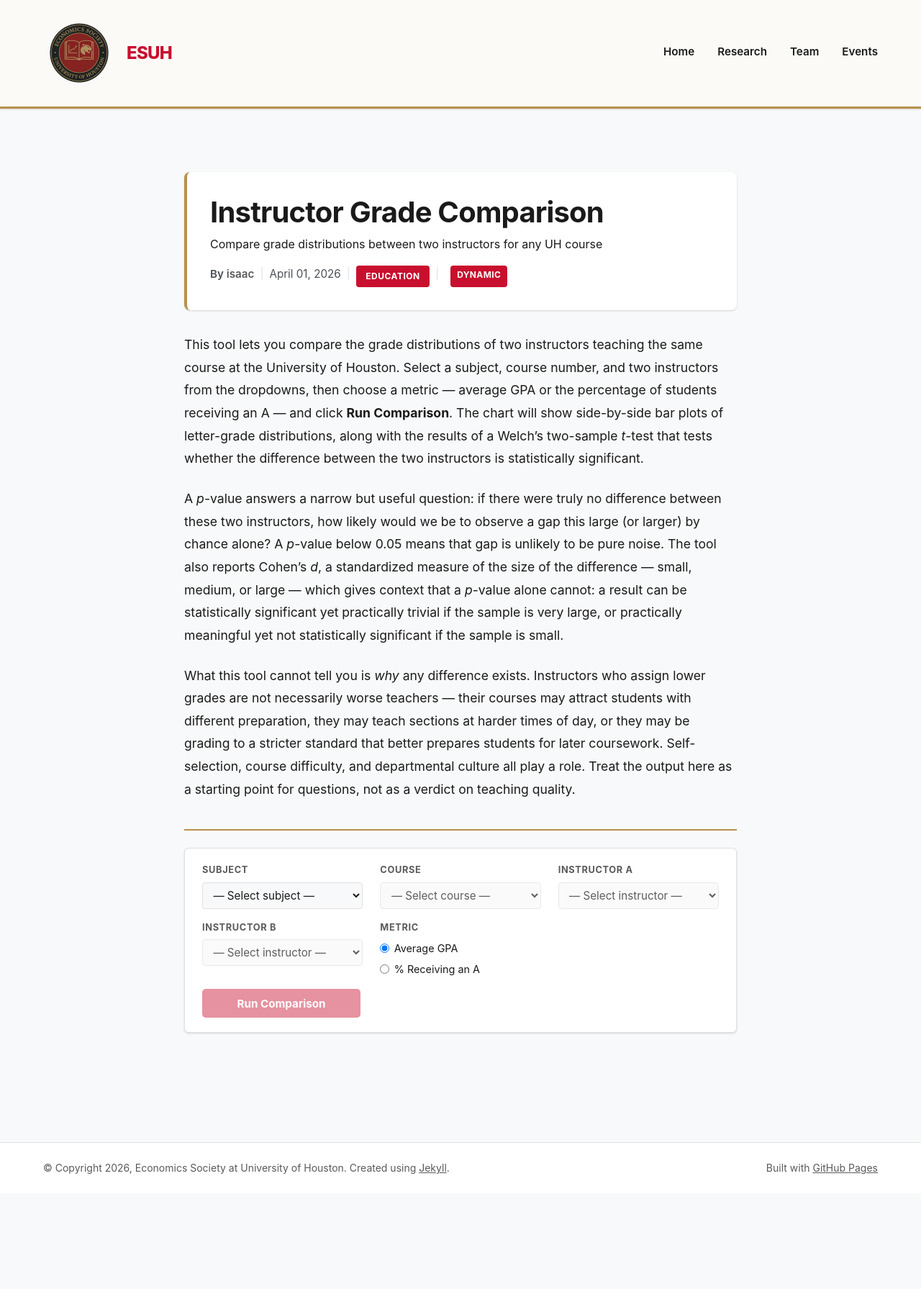
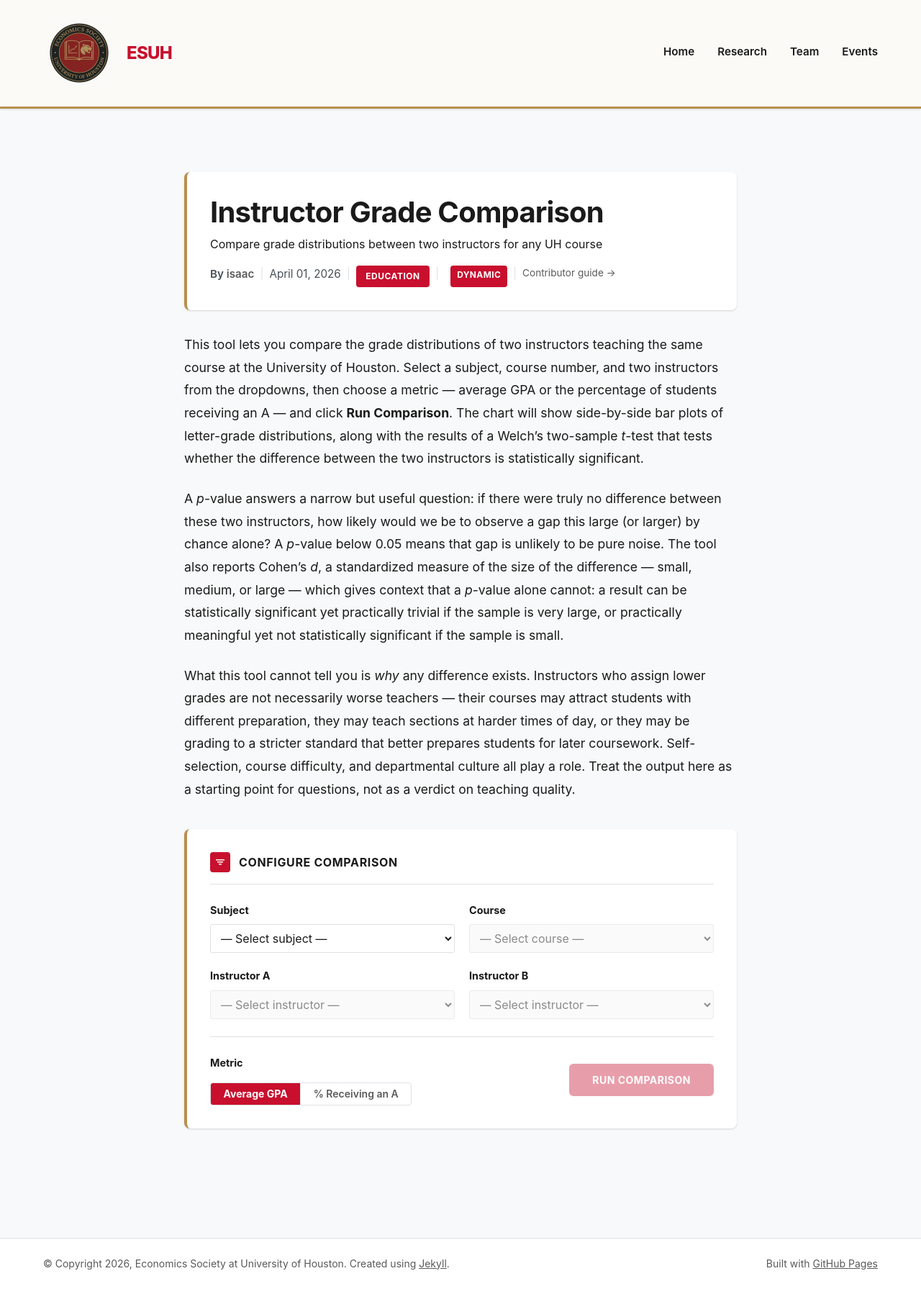
Before and after one commit to econsociety/esuh, a Jekyll site: the page built from _dynamic_analyses/grade-comparison.md, in a window 1280 px wide. Shown: the whole page at 72% size. Built offline with Jekyll 4.4.1, drawn with Linux system fonts in a browser that asks for light colours; before the commit the page ends 1658 px from its top, so only the background shows below that.

Commit message:
Redesign analysis widget UI to match site design language; add contributor guide
Widget visual redesign:
- Controls panel now matches .research-filter card pattern: white bg,
  gold left border (--accent-color), 8px radius, box-shadow
- Section header with icon and "Configure Comparison" label + bottom border
- 4 dropdowns in a 2-column grid (subject/course on row 1,
  instructor A/instructor B on row 2)
- Labels and selects match .filter-group styles (block label above input,
  full-width, medium-gray border, 1rem font)
- Metric radio buttons replaced with a pill toggle (matching badge/tag style)
- Run Comparison button redesigned to match .cta-button (red, uppercase,
  letter-spacing, shadow, hover lift)
- Results rendered inside a white card (.ae-results-card) with title row
- Summary stats as a ruled two-column table with color swatches
- Interpretation styled like .event-summary (italic bg box, left border)
- Full mobile responsive adjustments (1-col grid, stacked bottom row)

Contributor guide:
- New page at /dynamic-analysis-guide/ with step-by-step instructions
  for preparing data, writing front matter, testing, and adding new types
- Link to guide added in the dynamic-analysis layout header meta row

https://claude.ai/code/session_01HRKqNgpQZYknVVApihJSKK

```diff
--- a/_layouts/dynamic-analysis.html
+++ b/_layouts/dynamic-analysis.html
@@ -28,6 +28,8 @@ layout: default
         {% endif %}
         <span class="divider">|</span>
         <span class="dynamic-badge">Dynamic</span>
+        <span class="divider">|</span>
+        <a href="{{ '/dynamic-analysis-guide' | relative_url }}" style="font-size:0.85rem;">Contributor guide &rarr;</a>
       </div>
     </header>
 
--- a/assets/css/main.css
+++ b/assets/css/main.css
@@ -1233,8 +1233,6 @@ tbody tr:hover {
 
 .analysis-widget {
   margin-top: 2.5rem;
-  border-top: 2px solid var(--accent-color);
-  padding-top: 1.5rem;
 }
 
 .widget-loading {
@@ -1242,92 +1240,210 @@ tbody tr:hover {
   font-style: italic;
 }
 
-/* ── Analysis controls ────────────────────────────────────────────── */
+/* ── Analysis controls card ───────────────────────────────────────── */
+/* Mirrors .research-filter / .home-section card pattern */
 .analysis-controls {
+  margin-bottom: 1.5rem;
+  padding: 2rem;
+  background-color: var(--white);
+  border-radius: 8px;
+  box-shadow: var(--shadow-sm);
+  border-left: 4px solid var(--accent-color);
+}
+
+.ae-controls-header {
+  display: flex;
+  align-items: center;
+  gap: 0.75rem;
+  margin-bottom: 1.5rem;
+  padding-bottom: 1rem;
+  border-bottom: 1px solid var(--border-gray);
+}
+
+.ae-controls-header h4 {
+  margin: 0;
+  font-size: 1rem;
+  font-weight: 700;
+  color: var(--text-color);
+  text-transform: uppercase;
+  letter-spacing: 0.04em;
+}
+
+.ae-controls-header-icon {
+  width: 28px;
+  height: 28px;
+  background: var(--primary-color);
+  border-radius: 4px;
+  display: flex;
+  align-items: center;
+  justify-content: center;
+  flex-shrink: 0;
+}
+
+.ae-controls-header-icon svg {
+  width: 16px;
+  height: 16px;
+  fill: var(--white);
+}
+
+/* 2-column grid for the 4 dropdowns */
+.ae-dropdowns-grid {
   display: grid;
-  grid-template-columns: repeat(auto-fit, minmax(220px, 1fr));
-  gap: 1rem 1.5rem;
+  grid-template-columns: 1fr 1fr;
+  gap: 1.25rem;
+  margin-bottom: 1.5rem;
+}
+
+/* Matches .filter-group pattern */
+.ae-field-group {
+  display: block;
+}
+
+.ae-label {
+  display: block;
+  font-weight: 700;
+  margin-bottom: 0.5rem;
+  color: var(--text-color);
+  font-size: 0.9rem;
+}
+
+/* Matches .filter-group select */
+.ae-select {
+  width: 100%;
+  padding: 0.5rem 0.6rem;
+  border: 1px solid var(--medium-gray);
+  border-radius: 3px;
+  font-size: 1rem;
+  font-family: var(--font-sans);
+  color: var(--text-color);
+  background: var(--white);
+  transition: border-color 0.15s;
+}
+
+.ae-select:focus {
+  outline: none;
+  border-color: var(--accent-color);
+  box-shadow: 0 0 0 3px rgba(184, 144, 77, 0.15);
+}
+
+.ae-select:disabled {
+  background: var(--light-gray);
+  color: var(--text-secondary);
+  cursor: not-allowed;
+}
+
+/* Divider before metric + button row */
+.ae-controls-divider {
+  border: none;
+  border-top: 1px solid var(--border-gray);
+  margin: 0 0 1.5rem;
+}
+
+/* Metric + run button row */
+.ae-controls-bottom {
+  display: flex;
+  align-items: center;
+  justify-content: space-between;
+  gap: 1.5rem;
+  flex-wrap: wrap;
+}
+
+/* Pill-style metric toggle */
+.ae-metric-field {
+  display: flex;
+  flex-direction: column;
+  gap: 0.5rem;
+}
+
+.ae-pill-toggle {
+  display: inline-flex;
+  border: 1px solid var(--medium-gray);
+  border-radius: 4px;
+  overflow: hidden;
+}
+
+.ae-pill {
+  background: none;
+  border: none;
+  border-right: 1px solid var(--medium-gray);
+  padding: 0.5rem 1.1rem;
+  font-size: 0.875rem;
+  font-family: var(--font-sans);
+  font-weight: 600;
+  cursor: pointer;
+  color: var(--text-secondary);
+  transition: all 0.15s;
+  line-height: 1;
+}
+
+.ae-pill:last-child {
+  border-right: none;
+}
+
+.ae-pill:hover:not(.ae-pill--active) {
+  background: var(--light-gray);
+  color: var(--text-color);
+}
+
+.ae-pill--active {
+  background: var(--primary-color);
+  color: var(--white);
+  font-weight: 700;
+}
+
+/* Run button — mirrors .cta-button */
+.ae-run-btn {
+  font-family: var(--font-sans);
+  font-size: 0.875rem;
+  font-weight: 700;
+  text-transform: uppercase;
+  letter-spacing: 0.5px;
+  background: var(--primary-color);
+  color: var(--white);
+  border: none;
+  border-radius: 6px;
+  padding: 0.875rem 2rem;
+  cursor: pointer;
+  transition: all 0.2s ease;
+  box-shadow: var(--shadow-md);
+  white-space: nowrap;
+}
+
+.ae-run-btn:hover:not(:disabled) {
+  background: var(--primary-dark);
+  transform: translateY(-2px);
+  box-shadow: var(--shadow-lg);
+}
+
+.ae-run-btn:disabled {
+  opacity: 0.4;
+  cursor: not-allowed;
+  box-shadow: none;
+  transform: none;
+}
+
+/* ── Results card ─────────────────────────────────────────────────── */
+.ae-results {
+  margin-top: 0;
+}
+
+.ae-results-card {
   background: var(--white);
   border: 1px solid var(--border-gray);
-  border-radius: 6px;
-  padding: 1.25rem 1.5rem;
-  margin-bottom: 1.5rem;
+  border-radius: 8px;
+  padding: 1.75rem 2rem;
   box-shadow: var(--shadow-sm);
 }
 
-.ae-field-group {
-  display: flex;
-  flex-direction: column;
-  gap: 0.35rem;
-}
-
-.ae-metric-group {
-  display: flex;
-  flex-direction: column;
-  gap: 0.4rem;
-}
-
-.ae-label {
+.ae-results-title {
   font-size: 0.8rem;
   font-weight: 700;
   text-transform: uppercase;
   letter-spacing: 0.05em;
   color: var(--text-secondary);
-}
-
-.ae-select {
-  font-family: var(--font-sans);
-  font-size: 0.95rem;
-  color: var(--text-color);
-  background: var(--light-gray);
-  border: 1px solid var(--border-gray);
-  border-radius: 4px;
-  padding: 0.45rem 0.65rem;
-  width: 100%;
-}
-
-.ae-select:focus {
-  outline: 2px solid var(--primary-color);
-  outline-offset: 1px;
-}
-
-.ae-metric-label {
-  font-size: 0.9rem;
-  color: var(--text-color);
-  display: flex;
-  align-items: center;
-  gap: 0.4rem;
-  cursor: pointer;
-}
-
-.ae-run-btn {
-  grid-column: 1 / -1;
-  align-self: end;
-  font-family: var(--font-sans);
-  font-size: 0.95rem;
-  font-weight: 700;
-  background: var(--primary-color);
-  color: var(--white);
-  border: none;
-  border-radius: 5px;
-  padding: 0.65rem 1.5rem;
-  cursor: pointer;
-  transition: background 0.15s;
-  max-width: 220px;
-}
-
-.ae-run-btn:hover:not(:disabled) {
-  background: var(--primary-dark);
-}
-
-.ae-run-btn:disabled {
-  opacity: 0.45;
-  cursor: not-allowed;
-}
-
-/* ── Results area ─────────────────────────────────────────────────── */
-.ae-results {
-  margin-top: 0.5rem;
+  margin: 0 0 1.25rem;
+  padding-bottom: 0.75rem;
+  border-bottom: 1px solid var(--border-gray);
 }
 
 .ae-error {
@@ -1336,99 +1452,111 @@ tbody tr:hover {
   padding: 0.75rem 0;
 }
 
-/* ── Summary stats ────────────────────────────────────────────────── */
+/* ── Summary stats table ─────────────────────────────────────────── */
 .ae-summary {
-  display: flex;
-  flex-direction: column;
-  gap: 0.4rem;
-  margin-bottom: 1rem;
+  margin-bottom: 1.5rem;
+  border: 1px solid var(--border-gray);
+  border-radius: 6px;
+  overflow: hidden;
+}
+
+.ae-summary-row {
+  display: grid;
+  grid-template-columns: auto 1fr 1fr 1fr;
+  align-items: center;
+  gap: 0 1.5rem;
+  padding: 0.8rem 1.1rem;
+  font-size: 0.9rem;
+  border-bottom: 1px solid var(--border-gray);
+}
+
+.ae-summary-row:last-child {
+  border-bottom: none;
+}
+
+.ae-summary-row:nth-child(even) {
   background: var(--light-gray);
-  border: 1px solid var(--border-gray);
-  border-radius: 5px;
-  padding: 0.85rem 1rem;
-  font-size: 0.9rem;
-}
-
-.ae-summary-legend {
-  display: flex;
-  align-items: center;
-  gap: 0.6rem;
 }
 
 .ae-legend-swatch {
   display: inline-block;
-  width: 14px;
-  height: 14px;
-  border-radius: 3px;
+  width: 12px;
+  height: 12px;
+  border-radius: 2px;
   flex-shrink: 0;
-}
-
-.ae-summary-row {
-  display: flex;
-  flex-wrap: wrap;
-  align-items: center;
-  gap: 0.4rem 0.8rem;
 }
 
 .ae-summary-name {
   font-weight: 700;
   color: var(--text-color);
-  min-width: 160px;
 }
 
 .ae-summary-stat {
   color: var(--text-secondary);
-  white-space: nowrap;
-}
-
-.ae-summary-sep {
-  color: var(--medium-gray);
+  font-size: 0.85rem;
+}
+
+.ae-summary-stat strong {
+  color: var(--text-color);
+  font-size: 0.95rem;
 }
 
 /* ── Chart ────────────────────────────────────────────────────────── */
 .ae-chart-wrapper {
   position: relative;
-  max-height: 380px;
-  margin-bottom: 1.25rem;
-}
-
-/* ── Interpretation text ──────────────────────────────────────────── */
+  margin-bottom: 1.5rem;
+}
+
+/* ── Interpretation — mirrors .event-summary ─────────────────────── */
 .ae-interpretation-wrapper {
-  margin-top: 0.5rem;
+  margin-top: 0;
 }
 
 .ae-interpretation {
+  font-size: 1.05rem;
+  color: var(--dark-gray);
+  line-height: 1.75;
+  margin: 0;
+  padding: 1rem 1.25rem;
   background: var(--light-gray);
+  border-radius: 6px;
+}
+
+.ae-interpretation--significant {
+  border-left: 4px solid var(--primary-color);
+  border-radius: 0 6px 6px 0;
+}
+
+.ae-interpretation:not(.ae-interpretation--significant) {
   border-left: 4px solid var(--accent-color);
-  padding: 0.85rem 1.1rem;
-  border-radius: 0 5px 5px 0;
-  font-size: 0.95rem;
-  line-height: 1.7;
-  color: var(--text-color);
-  margin-bottom: 0.75rem;
-}
-
-.ae-interpretation--significant {
-  border-left-color: var(--primary-color);
+  border-radius: 0 6px 6px 0;
 }
 
 .ae-footnote {
   font-size: 0.82rem;
   color: var(--text-secondary);
   border-top: 1px solid var(--border-gray);
-  padding-top: 0.5rem;
-  margin-top: 0.5rem;
+  padding-top: 0.6rem;
+  margin-top: 0.75rem;
 }
 
 @media (max-width: 768px) {
-  .analysis-controls {
+  .ae-dropdowns-grid {
     grid-template-columns: 1fr;
   }
+  .ae-controls-bottom {
+    flex-direction: column;
+    align-items: stretch;
+  }
   .ae-run-btn {
-    max-width: 100%;
-  }
-  .ae-summary-name {
-    min-width: auto;
+    text-align: center;
+  }
+  .ae-summary-row {
+    grid-template-columns: auto 1fr;
+    gap: 0.4rem 1rem;
+  }
+  .ae-summary-stat {
+    grid-column: 2;
   }
 }
 
--- a/assets/js/analysis-engine.js
+++ b/assets/js/analysis-engine.js
@@ -213,9 +213,24 @@
 
     widget.innerHTML = '';
 
-    // ── Controls form ──────────────────────────────────────────────
+    // ── Controls card ─────────────────────────────────────────────
     var form = document.createElement('div');
     form.className = 'analysis-controls';
+
+    // Header
+    var header = document.createElement('div');
+    header.className = 'ae-controls-header';
+    header.innerHTML =
+      '<div class="ae-controls-header-icon">'
+      + '<svg viewBox="0 0 16 16" xmlns="http://www.w3.org/2000/svg">'
+      + '<path d="M2 4h12v1.5H2zm2 3h8v1.5H4zm2 3h4v1.5H6z"/>'
+      + '</svg></div>'
+      + '<h4>Configure Comparison</h4>';
+    form.appendChild(header);
+
+    // 2-column dropdown grid
+    var grid = document.createElement('div');
+    grid.className = 'ae-dropdowns-grid';
 
     // Subject dropdown
     var subjectGroup = makeFieldGroup('Subject');
@@ -233,7 +248,7 @@
       subjectSel.appendChild(opt);
     });
     subjectGroup.appendChild(subjectSel);
-    form.appendChild(subjectGroup);
+    grid.appendChild(subjectGroup);
 
     // Catalog dropdown
     var catalogGroup = makeFieldGroup('Course');
@@ -243,7 +258,7 @@
     catalogSel.disabled = true;
     setBlankOption(catalogSel, '— Select course —');
     catalogGroup.appendChild(catalogSel);
-    form.appendChild(catalogGroup);
+    grid.appendChild(catalogGroup);
 
     // Instructor A dropdown
     var instAGroup = makeFieldGroup('Instructor A');
@@ -253,7 +268,7 @@
     instASel.disabled = true;
     setBlankOption(instASel, '— Select instructor —');
     instAGroup.appendChild(instASel);
-    form.appendChild(instAGroup);
+    grid.appendChild(instAGroup);
 
     // Instructor B dropdown
     var instBGroup = makeFieldGroup('Instructor B');
@@ -263,47 +278,71 @@
     instBSel.disabled = true;
     setBlankOption(instBSel, '— Select instructor —');
     instBGroup.appendChild(instBSel);
-    form.appendChild(instBGroup);
+    grid.appendChild(instBGroup);
 
-    // Metric toggle
-    var metricGroup = makeFieldGroup('Metric');
-    metricGroup.className += ' ae-metric-group';
-    var metrics = [
+    form.appendChild(grid);
+
+    // Divider
+    var divider = document.createElement('hr');
+    divider.className = 'ae-controls-divider';
+    form.appendChild(divider);
+
+    // Bottom row: metric pill toggle + run button
+    var bottom = document.createElement('div');
+    bottom.className = 'ae-controls-bottom';
+
+    // Metric pill toggle
+    var metricField = document.createElement('div');
+    metricField.className = 'ae-metric-field';
+    var metricLabel = document.createElement('label');
+    metricLabel.className = 'ae-label';
+    metricLabel.textContent = 'Metric';
+    metricField.appendChild(metricLabel);
+
+    var pillToggle = document.createElement('div');
+    pillToggle.className = 'ae-pill-toggle';
+    pillToggle.id = 'ae-metric-toggle';
+    var activeMetric = 'avg_gpa';
+    var metricDefs = [
       { value: 'avg_gpa', label: 'Average GPA' },
       { value: 'pct_a',   label: '% Receiving an A' }
     ];
-    metrics.forEach(function (m, i) {
-      var label = document.createElement('label');
-      label.className = 'ae-metric-label';
-      var radio = document.createElement('input');
-      radio.type = 'radio';
-      radio.name = 'ae-metric';
-      radio.value = m.value;
-      radio.id = 'ae-metric-' + m.value;
-      if (i === 0) radio.checked = true;
-      label.appendChild(radio);
-      label.appendChild(document.createTextNode(' ' + m.label));
-      metricGroup.appendChild(label);
+    metricDefs.forEach(function (m) {
+      var pill = document.createElement('button');
+      pill.type = 'button';
+      pill.className = 'ae-pill' + (m.value === activeMetric ? ' ae-pill--active' : '');
+      pill.dataset.metric = m.value;
+      pill.textContent = m.label;
+      pill.addEventListener('click', function () {
+        activeMetric = m.value;
+        pillToggle.querySelectorAll('.ae-pill').forEach(function (p) {
+          p.classList.toggle('ae-pill--active', p.dataset.metric === activeMetric);
+        });
+      });
+      pillToggle.appendChild(pill);
     });
-    form.appendChild(metricGroup);
+    metricField.appendChild(pillToggle);
+    bottom.appendChild(metricField);
 
     // Run button
     var runBtn = document.createElement('button');
     runBtn.id = 'ae-run-btn';
+    runBtn.type = 'button';
     runBtn.className = 'ae-run-btn';
     runBtn.textContent = 'Run Comparison';
     runBtn.disabled = true;
-    form.appendChild(runBtn);
+    bottom.appendChild(runBtn);
 
+    form.appendChild(bottom);
     widget.appendChild(form);
 
-    // ── Results container ──────────────────────────────────────────
+    // ── Results container ─────────────────────────────────────────
     var resultsDiv = document.createElement('div');
     resultsDiv.id = 'ae-results';
     resultsDiv.className = 'ae-results';
     widget.appendChild(resultsDiv);
 
-    // ── Event wiring ───────────────────────────────────────────────
+    // ── Event wiring ──────────────────────────────────────────────
 
     subjectSel.addEventListener('change', function () {
       var subject = subjectSel.value;
@@ -336,7 +375,7 @@
       var catalog = catalogSel.value;
       var instA = instASel.value;
       var instB = instBSel.value;
-      var metric = (document.querySelector('input[name="ae-metric"]:checked') || {}).value || 'avg_gpa';
+      var metric = activeMetric;
 
       var analysisType = (anCfg.type || 'group_comparison');
       var handler = types[analysisType];
@@ -357,7 +396,6 @@
       }
 
       resultsDiv.innerHTML = '';
-      // Pass resultsDiv id so chart can mount inside it
       handler.render(results, uiCfg, resultsDiv);
     });
   }
--- a/assets/js/charts/grouped-bar.js
+++ b/assets/js/charts/grouped-bar.js
@@ -14,32 +14,25 @@
 
   var _chartInstance = null;
 
-  // ── Summary stat row ────────────────────────────────────────────
+  // ── Summary stats table ──────────────────────────────────────────
 
   function buildSummaryRow(results) {
     var a = results.instructorA;
     var b = results.instructorB;
 
-    function row(inst) {
+    function row(inst, color) {
       return '<div class="ae-summary-row">'
+        + '<span class="ae-legend-swatch" style="background:' + color + '"></span>'
         + '<span class="ae-summary-name">' + inst.name + '</span>'
-        + '<span class="ae-summary-stat">Avg GPA: <strong>' + inst.avg_gpa.toFixed(2) + '</strong></span>'
-        + '<span class="ae-summary-sep">\u2502</span>'
-        + '<span class="ae-summary-stat">% A: <strong>' + Math.round(inst.pct_a * 100) + '%</strong></span>'
-        + '<span class="ae-summary-sep">\u2502</span>'
-        + '<span class="ae-summary-stat">n = <strong>' + inst.n_students + ' students</strong></span>'
+        + '<span class="ae-summary-stat">Avg GPA<br><strong>' + inst.avg_gpa.toFixed(2) + '</strong></span>'
+        + '<span class="ae-summary-stat">% A<br><strong>' + Math.round(inst.pct_a * 100) + '%</strong></span>'
+        + '<span class="ae-summary-stat">Students<br><strong>' + inst.n_students + '</strong></span>'
         + '</div>';
     }
 
     return '<div class="ae-summary">'
-      + '<div class="ae-summary-legend">'
-      + '<span class="ae-legend-swatch" style="background:' + COLOR_A + '"></span>'
-      + row(a)
-      + '</div>'
-      + '<div class="ae-summary-legend">'
-      + '<span class="ae-legend-swatch" style="background:' + COLOR_B + '"></span>'
-      + row(b)
-      + '</div>'
+      + row(a, COLOR_A)
+      + row(b, COLOR_B)
       + '</div>';
   }
 
@@ -88,13 +81,22 @@
       _chartInstance = null;
     }
 
-    // Clear container and build structure
+    // Clear container and build results card
     container.innerHTML = '';
 
-    // Summary row
+    var card = document.createElement('div');
+    card.className = 'ae-results-card';
+
+    // Results heading
+    var heading = document.createElement('p');
+    heading.className = 'ae-results-title';
+    heading.textContent = 'Comparison Results';
+    card.appendChild(heading);
+
+    // Summary stats table
     var summaryEl = document.createElement('div');
     summaryEl.innerHTML = buildSummaryRow(results);
-    container.appendChild(summaryEl);
+    card.appendChild(summaryEl);
 
     // Canvas wrapper
     var canvasWrapper = document.createElement('div');
@@ -102,7 +104,7 @@
     var canvas = document.createElement('canvas');
     canvas.id = 'ae-bar-chart';
     canvasWrapper.appendChild(canvas);
-    container.appendChild(canvasWrapper);
+    card.appendChild(canvasWrapper);
 
     // Interpretation
     var interpEl = document.createElement('div');
@@ -110,7 +112,9 @@
     if (typeof Interpretations !== 'undefined') {
       interpEl.innerHTML = Interpretations.grade_comparison(results);
     }
-    container.appendChild(interpEl);
+    card.appendChild(interpEl);
+
+    container.appendChild(card);
 
     // Detect dark mode via CSS variable (falls back to white)
     var styles = getComputedStyle(document.documentElement);
```
Also changed, not shown: dynamic-analysis-guide.md (added, +185 -0 lines).
